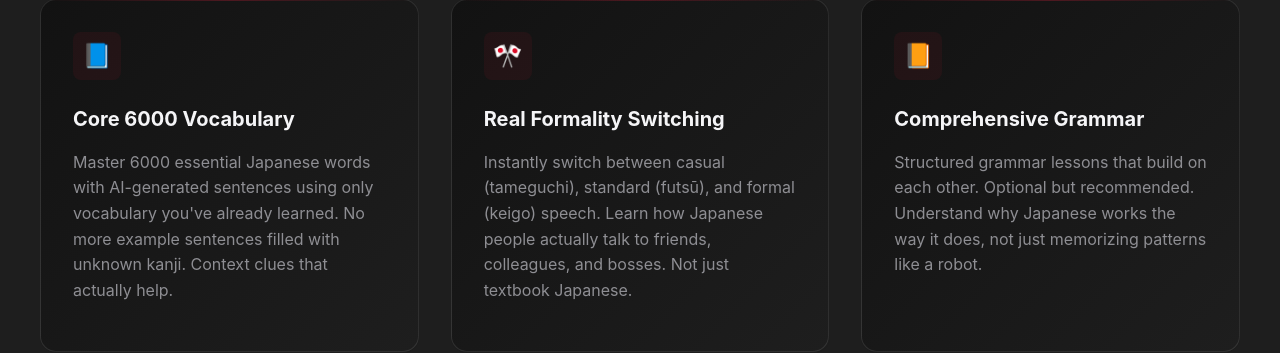
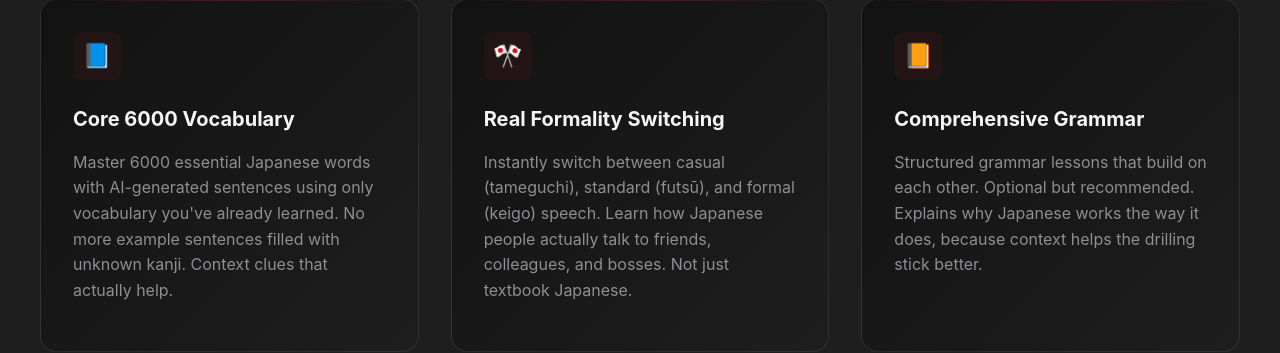
Before and after one commit to Kemerd/nihon_dojo_site, a React (Create React App) app: page / in a window 1280 px wide. Shown: the part 1634-1987 px from the top of the page. Built offline with nearby package versions, Linux system fonts and the light colour scheme.

Commit message:
Update Features.tsx

```diff
--- a/src/components/Features/Features.tsx
+++ b/src/components/Features/Features.tsx
@@ -235,7 +235,7 @@ const FEATURES_DATA = [
   {
       icon: '📙',
       title: 'Comprehensive Grammar',
-      description: 'Structured grammar lessons that build on each other. Optional but recommended. Understand why Japanese works the way it does, not just memorizing patterns like a robot.',
+      description: 'Structured grammar lessons that build on each other. Optional but recommended. Explains why Japanese works the way it does, because context helps the drilling stick better.',
       comingSoon: false
   },
   {
```
